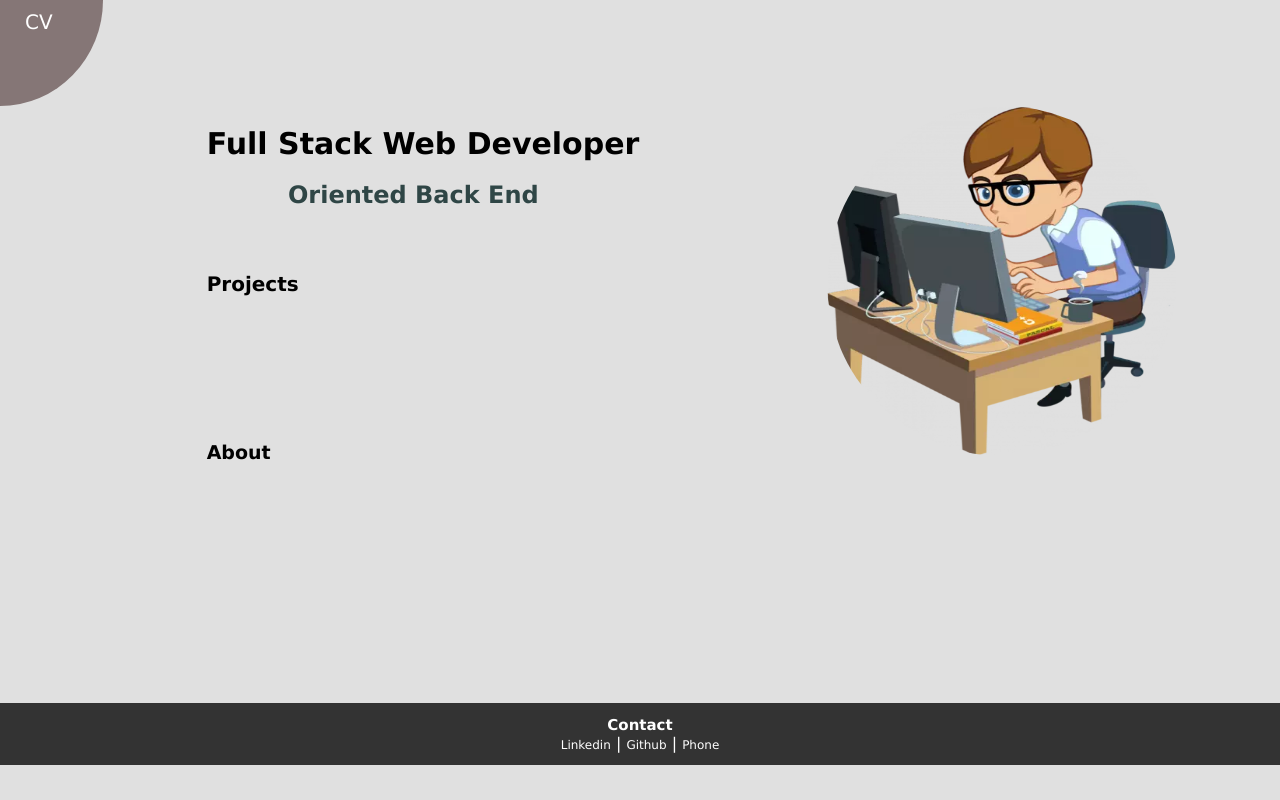
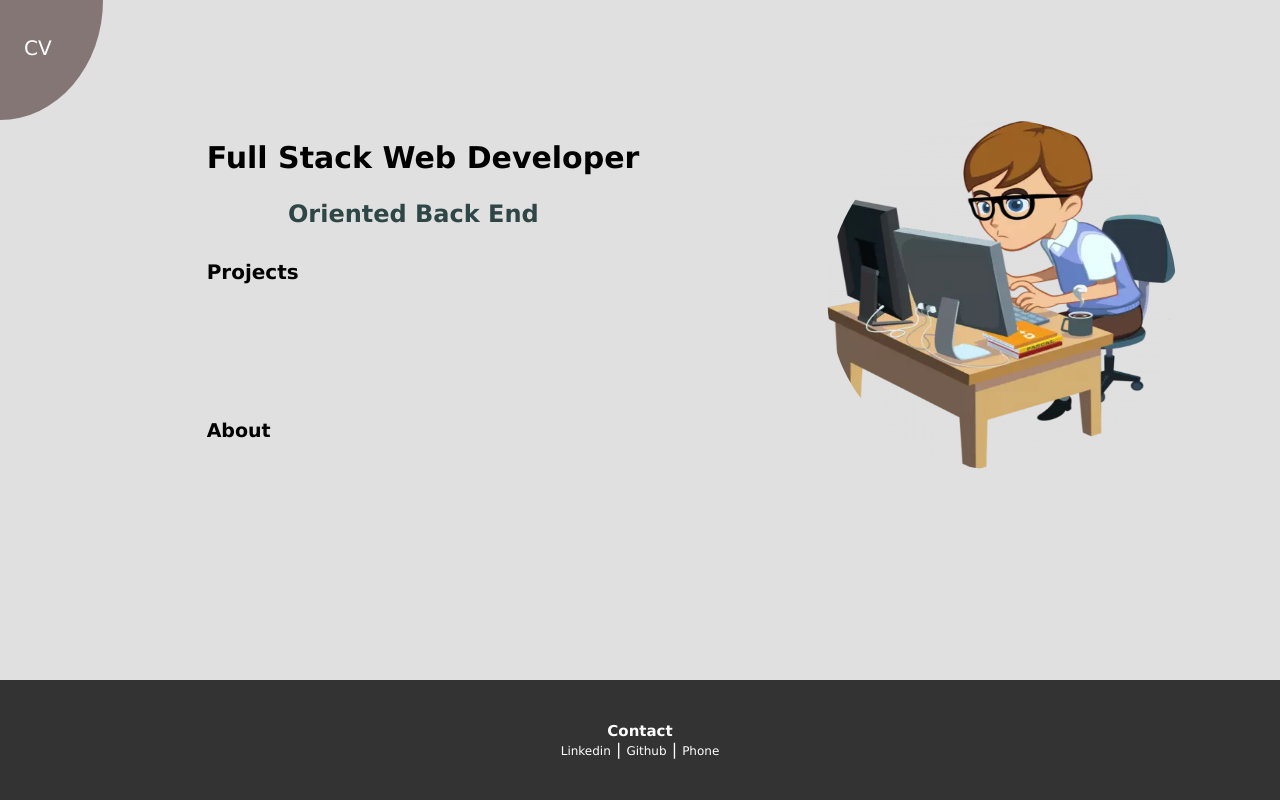
Before and after one commit to aaronszt/portfolio2, a React (Create React App) app: page / in a window 1280 px wide. Built offline with nearby package versions, Linux system fonts and the light colour scheme.

Commit message:
fixed css, and add icon github

```diff
--- a/src/components/Footer/Footer.jsx
+++ b/src/components/Footer/Footer.jsx
@@ -15,8 +15,8 @@
 
     return (
         <div className={style.footer}>
-            <h3>Contact</h3>
             <div>
+                <h3>Contact</h3>
                 <a href="https://www.linkedin.com/in/aaron-sztychmasjter-218307266/" target="_blank" rel="noreferrer noopener" className={style.claseA}>Linkedin</a> |{' '}
                 <a href="https://github.com/aaronszt" target="_blank" rel="noreferrer noopener" className={style.claseA}>Github</a> |{' '}
                 <span onClick={hadlerAlert} className={style.classP}>Phone</span>
--- a/src/components/Footer/Footer.module.css
+++ b/src/components/Footer/Footer.module.css
@@ -1,10 +1,13 @@
 .footer {
+    display: flex;
     background-color: #333;
     color: white;
-    padding: 12.7px;
     text-align: center;
+    align-items: center;
+    justify-content: center;
     text-decoration: none;
     gap: 20px;
+    height: 100%;
 }
 
 .footer h3 {
--- a/src/components/HomeTrue/HomeTrue.module.css
+++ b/src/components/HomeTrue/HomeTrue.module.css
@@ -1,7 +1,7 @@
 .container {
     display: grid;
     grid-template-columns: repeat(10, 1fr);
-    grid-template-rows: repeat(20, 1fr);
+    grid-template-rows: repeat(20, 5vh);
     height: 100vh;
     background-color: #e0e0e0;
 }
@@ -18,7 +18,7 @@
     text-align: center;
     grid-column-start: 3;
     grid-column-end: 7;
-    grid-row-start: 5;
+    grid-row-start: 6;
     grid-row-end: 6;
     color: rgb(47, 70, 70);
     margin: 0;
@@ -59,8 +59,8 @@
     grid-row-start: 18;
     grid-row-end: 21;
     text-decoration: none;
-    margin-top: .7%;
     gap: 100px;
+    height: 100%;
 }
 
 .diva {
@@ -75,6 +75,9 @@
 }
 
 .diva a {
+    width: 100%;
+    height: 100%;
+    display: grid;
     text-decoration: none;
 }
 
@@ -83,8 +86,7 @@
     transform: translate(-50%, -50%);
     color: white;
     font-size: 20px;
-    top: 10px;
-    padding: 25px;
+    place-self: center;
 }
 
 .claseLink{
--- a/src/components/Projects/ApiPokemon/ApiPokemon.jsx
+++ b/src/components/Projects/ApiPokemon/ApiPokemon.jsx
@@ -75,8 +75,14 @@
             </div>
             <div className={style.classP}>
                 <p>
-                    <a href="https://api-pokemon-frontend.vercel.app/" target="_blank" rel="noreferrer noopener" >REST API</a><br></br>
-                    REST APi. A page with 'Pokemon' content, complete CRUD, user management. Technologies used: Node.js, Express.js, PostgreSQL, Sequelize, React, React Redux, HTML, CSS, Docker.
+                    <a href="https://api-pokemon-frontend.vercel.app/" target="_blank" rel="noreferrer noopener" >&#8594;REST API&nbsp;&nbsp;
+                        <a className={style.classSvg} href="https://github.com/aaronszt/Rest-Api-Pokemon"target="_blank" rel="noreferrer noopener">
+                            <svg height="32" aria-hidden="true" viewBox="0 0 16 16" version="1.1" width="32" data-view-component="true" class="octicon octicon-mark-github v-align-middle color-fg-default">
+                                <path d="M8 0c4.42 0 8 3.58 8 8a8.013 8.013 0 0 1-5.45 7.59c-.4.08-.55-.17-.55-.38 0-.27.01-1.13.01-2.2 0-.75-.25-1.23-.54-1.48 1.78-.2 3.65-.88 3.65-3.95 0-.88-.31-1.59-.82-2.15.08-.2.36-1.02-.08-2.12 0 0-.67-.22-2.2.82-.64-.18-1.32-.27-2-.27-.68 0-1.36.09-2 .27-1.53-1.03-2.2-.82-2.2-.82-.44 1.1-.16 1.92-.08 2.12-.51.56-.82 1.28-.82 2.15 0 3.06 1.86 3.75 3.64 3.95-.23.2-.44.55-.51 1.07-.46.21-1.61.55-2.33-.66-.15-.24-.6-.83-1.23-.82-.67.01-.27.38.01.53.34.19.73.9.82 1.13.16.45.68 1.31 2.69.94 0 .67.01 1.3.01 1.49 0 .21-.15.45-.55.38A7.995 7.995 0 0 1 0 8c0-4.42 3.58-8 8-8Z"></path>
+                            </svg>
+                    </a><br></br>
+                        </a>
+                        REST APi. A page with 'Pokemon' content, complete CRUD, user management. Technologies used: Node.js, Express.js, PostgreSQL, Sequelize, React, React Redux, HTML, CSS, Docker.
                 </p>
             </div>
             <div className={style.arrowContainer}>
--- a/src/components/Projects/ApiPokemon/ApiPokemon.module.css
+++ b/src/components/Projects/ApiPokemon/ApiPokemon.module.css
@@ -10,13 +10,13 @@
 .classP {
     display: flex;
     align-items: center;
-    background-color: white;
+    background-color: rgb(170, 148, 148);
     grid-column-start: 1;
     grid-column-end: 11;
     grid-row-start: 15;
     grid-row-end: 21;
     border-radius: 20px;
-    border: 1px solid black;
+    border: 1px solid rgb(236, 189, 189);
 }
 
 .classP p {
--- a/src/components/Projects/TheFourthElement/TheFourthElement.jsx
+++ b/src/components/Projects/TheFourthElement/TheFourthElement.jsx
@@ -75,7 +75,13 @@
             </div>
             <div className={style.classP}>
                 <p>
-                    <a href="https://the-fourth-element-client.vercel.app/" target="_blank" rel="noreferrer noopener" >TheFourthElement</a><br></br>
+                    <a href="https://the-fourth-element-client.vercel.app/" target="_blank" rel="noreferrer noopener" >&#8594;TheFourthElement&nbsp;&nbsp;
+                        <a className={style.classSvg} href="https://github.com/orgs/The-fourth-elements/repositories"target="_blank" rel="noreferrer noopener">
+                            <svg height="32" aria-hidden="true" viewBox="0 0 16 16" version="1.1" width="32" data-view-component="true" class="octicon octicon-mark-github v-align-middle color-fg-default">
+                                <path d="M8 0c4.42 0 8 3.58 8 8a8.013 8.013 0 0 1-5.45 7.59c-.4.08-.55-.17-.55-.38 0-.27.01-1.13.01-2.2 0-.75-.25-1.23-.54-1.48 1.78-.2 3.65-.88 3.65-3.95 0-.88-.31-1.59-.82-2.15.08-.2.36-1.02-.08-2.12 0 0-.67-.22-2.2.82-.64-.18-1.32-.27-2-.27-.68 0-1.36.09-2 .27-1.53-1.03-2.2-.82-2.2-.82-.44 1.1-.16 1.92-.08 2.12-.51.56-.82 1.28-.82 2.15 0 3.06 1.86 3.75 3.64 3.95-.23.2-.44.55-.51 1.07-.46.21-1.61.55-2.33-.66-.15-.24-.6-.83-1.23-.82-.67.01-.27.38.01.53.34.19.73.9.82 1.13.16.45.68 1.31 2.69.94 0 .67.01 1.3.01 1.49 0 .21-.15.45-.55.38A7.995 7.995 0 0 1 0 8c0-4.42 3.58-8 8-8Z"></path>
+                            </svg>
+                    </a><br></br>
+                        </a>
                     Platform for Estanislao Brachrach. It is a course for high-performance athletes, featuring video visualization, payment gateways, user management, multimedia playback. Technologies used: Next js, React, Sass, Next UI, Node .js, MongoDB, Next-Auth, Express, Tailwind, SCRUM, GIT, MVC, POO, vista entidad relacion, Docker, Notion, AWS, Lucidchart, Swagger, Figma.
                 </p>
             </div>
--- a/src/components/Projects/TheFourthElement/TheFourthElement.module.css
+++ b/src/components/Projects/TheFourthElement/TheFourthElement.module.css
@@ -10,13 +10,13 @@
 .classP {
     display: flex;
     align-items: center;
-    background-color: white;
+    background-color: rgb(170, 148, 148);
     grid-column-start: 1;
     grid-column-end: 11;
     grid-row-start: 15;
     grid-row-end: 21;
     border-radius: 20px;
-    border: 1px solid black;
+    border: 1px solid rgb(236, 189, 189);
 }
 
 .classP p {
```
